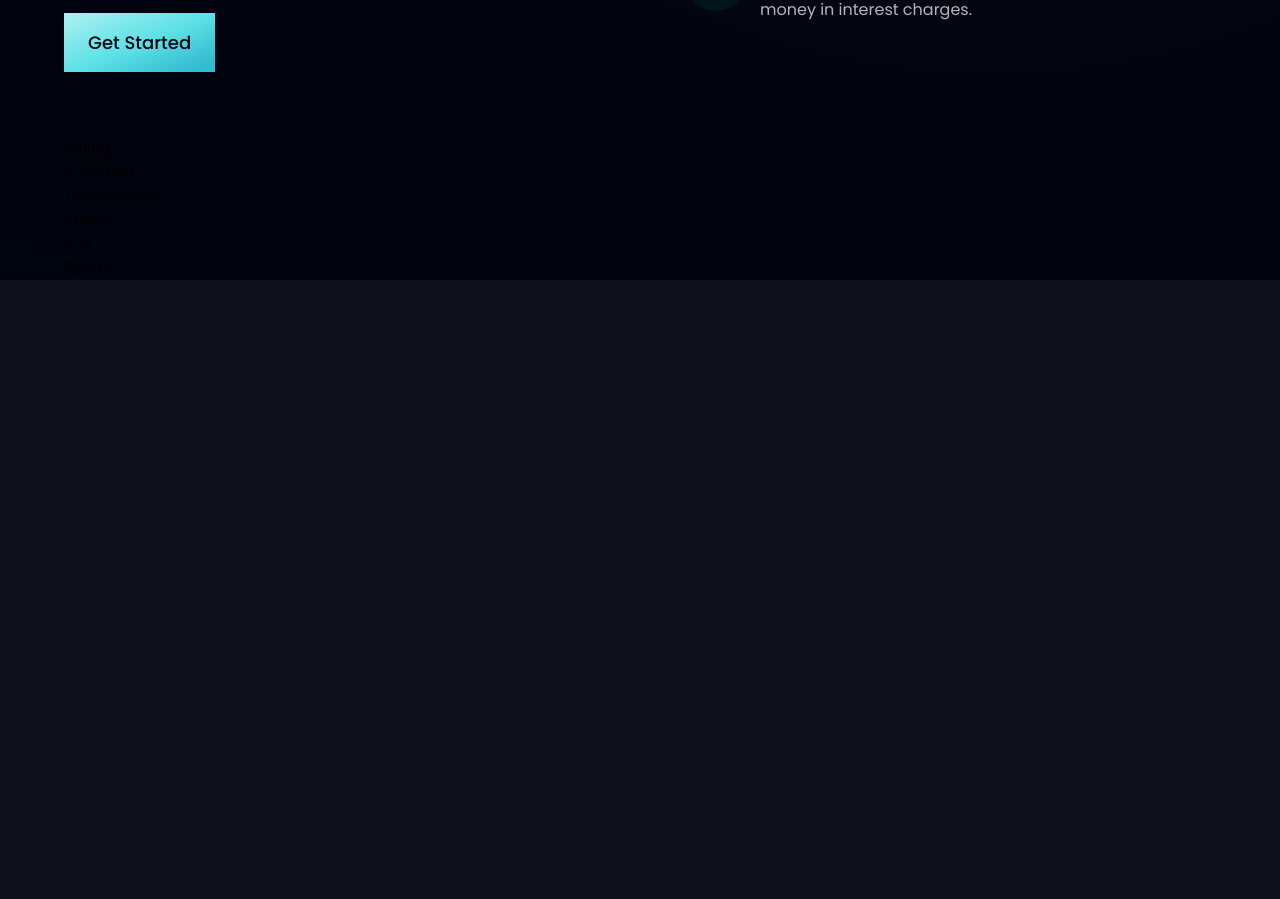
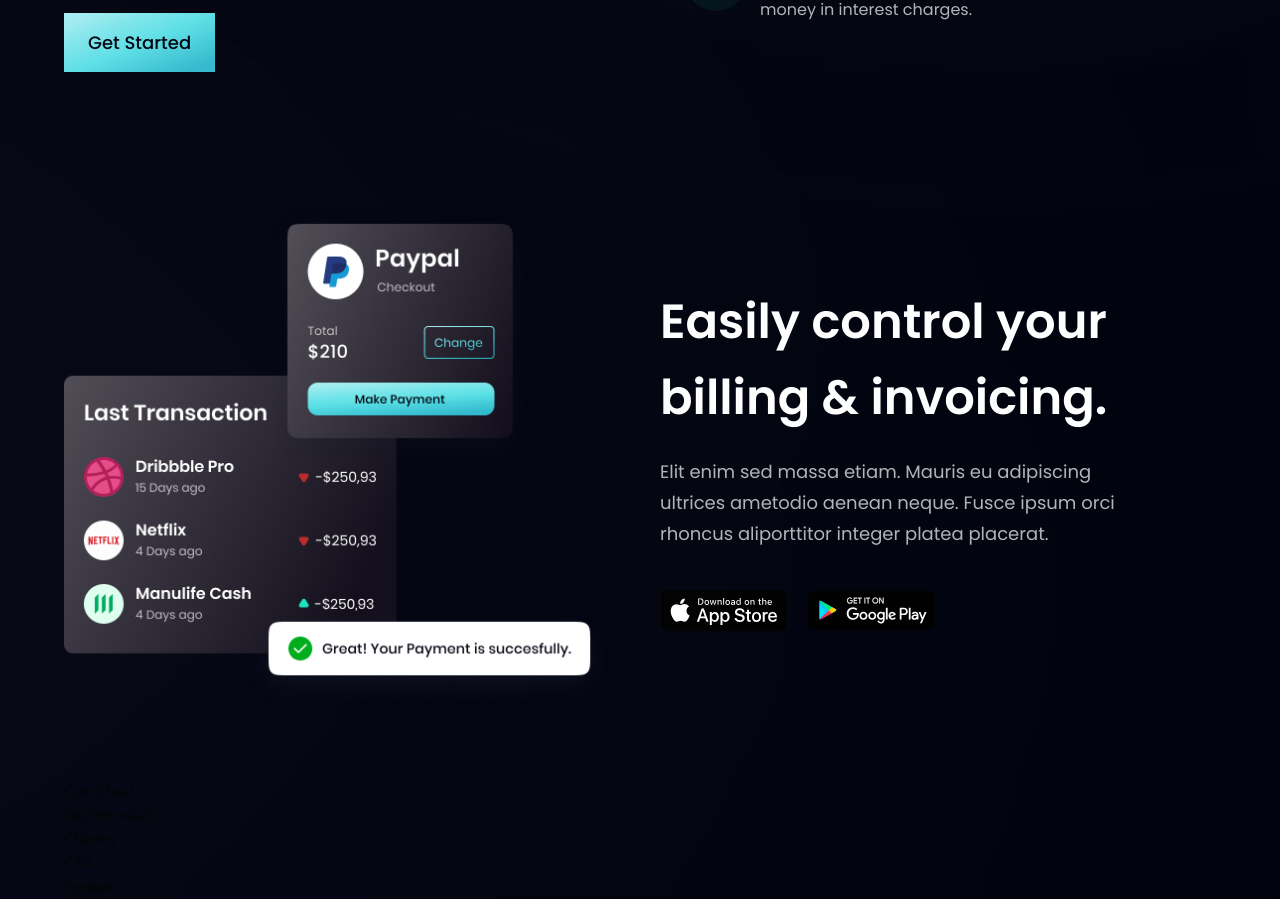
Before and after one commit to Khyes/22_bank_modern_app, a React (Vite) app in the folder bank_modern_app/: page / in a window 1280 px wide. Shown: the part 1410-2309 px from the top of the page. Before the commit the page ends 1690 px from the top, so only its background shows below. Built offline with nearby package versions, Linux system fonts and the light colour scheme.

Commit message:
billing section done

```diff
--- a/bank_modern_app/src/components/Billing.jsx
+++ b/bank_modern_app/src/components/Billing.jsx
@@ -1,9 +1,25 @@
-import React from 'react'
+import React from 'react';
+import { apple, bill, google } from '../assets';
+import styles, { layout } from '../style';
 
-const Billing = () => {
-  return (
-    <div>Billing</div>
-  )
-}
+const Billing = () => (
+  <section id='product' className={layout.sectionReverse}>
+    <div className={layout.sectionImgReverse}>
+      <img src={bill} alt="billing" className='w-[100%] h-[100%] relative z-[5]' />
+
+      <div className='absolute z-[3] -left-1/2 top-0 w-[50%] h-[50%] rounded-full white__gradient'/>
+      <div className='absolute z-[0] -left-1/2 bottom-0 w-[50%] h-[50%] rounded-full pink__gradient'/>
+    </div>
+
+    <div className={layout.sectionInfo}>
+      <h2 className={styles.heading2}>Easily control your <br className='sm:block hidden' /> billing & invoicing.</h2>
+      <p className={`${styles.paragraph} max-w-[470px] mt-5`}>Elit enim sed massa etiam. Mauris eu adipiscing ultrices ametodio aenean neque. Fusce ipsum orci rhoncus aliporttitor integer platea placerat.</p>
+      <div className='flex flex-row flex-wrap sm:mt-10 mt-6'>
+        <img src={apple} alt="apple_store" className='w-[128px] h-[42px] object-contain mr-5 cursor-pointer' />
+        <img src={google} alt="play_store" className='w-[128px] h-[42px] object-contain cursor-pointer' />
+      </div>
+    </div>
+  </section>
+)
 
 export default Billing
```
